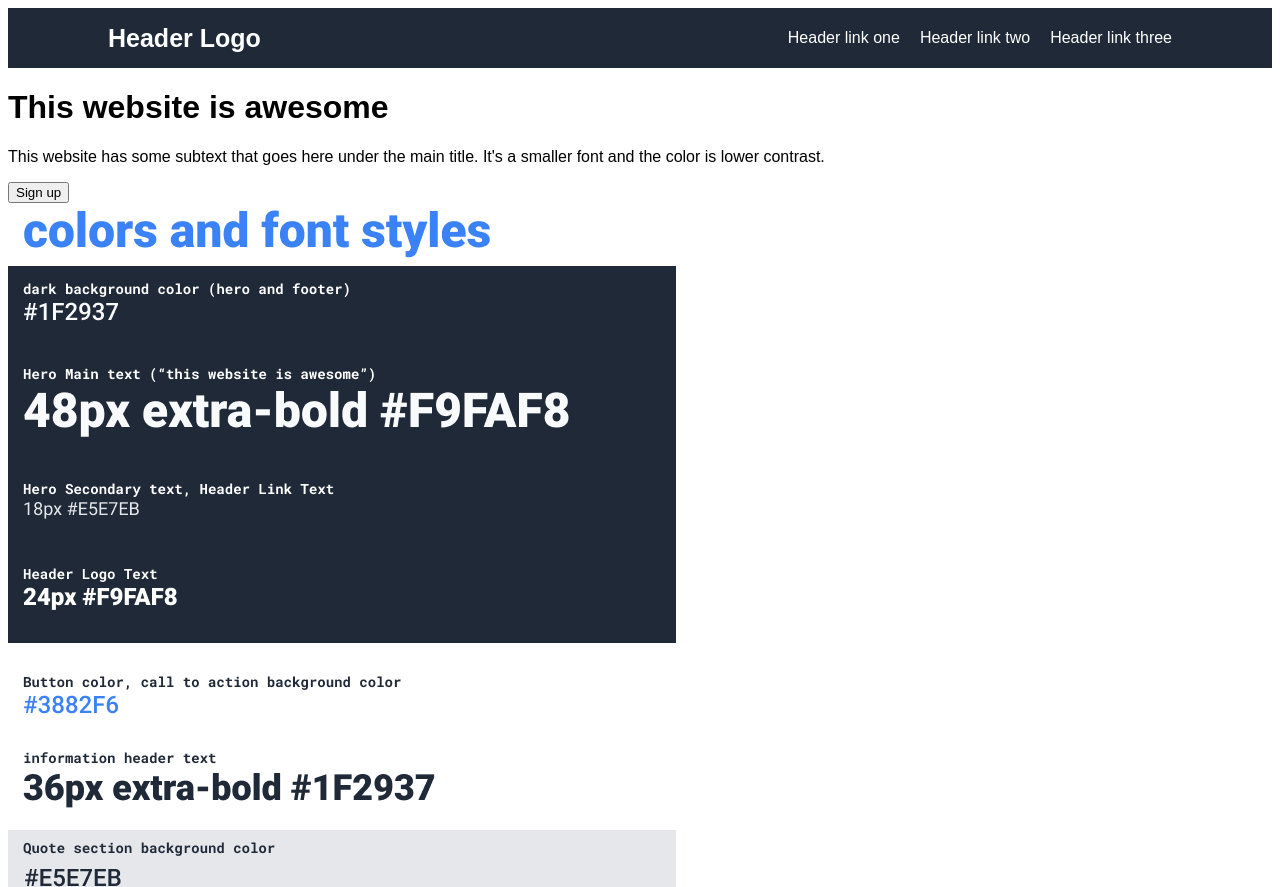
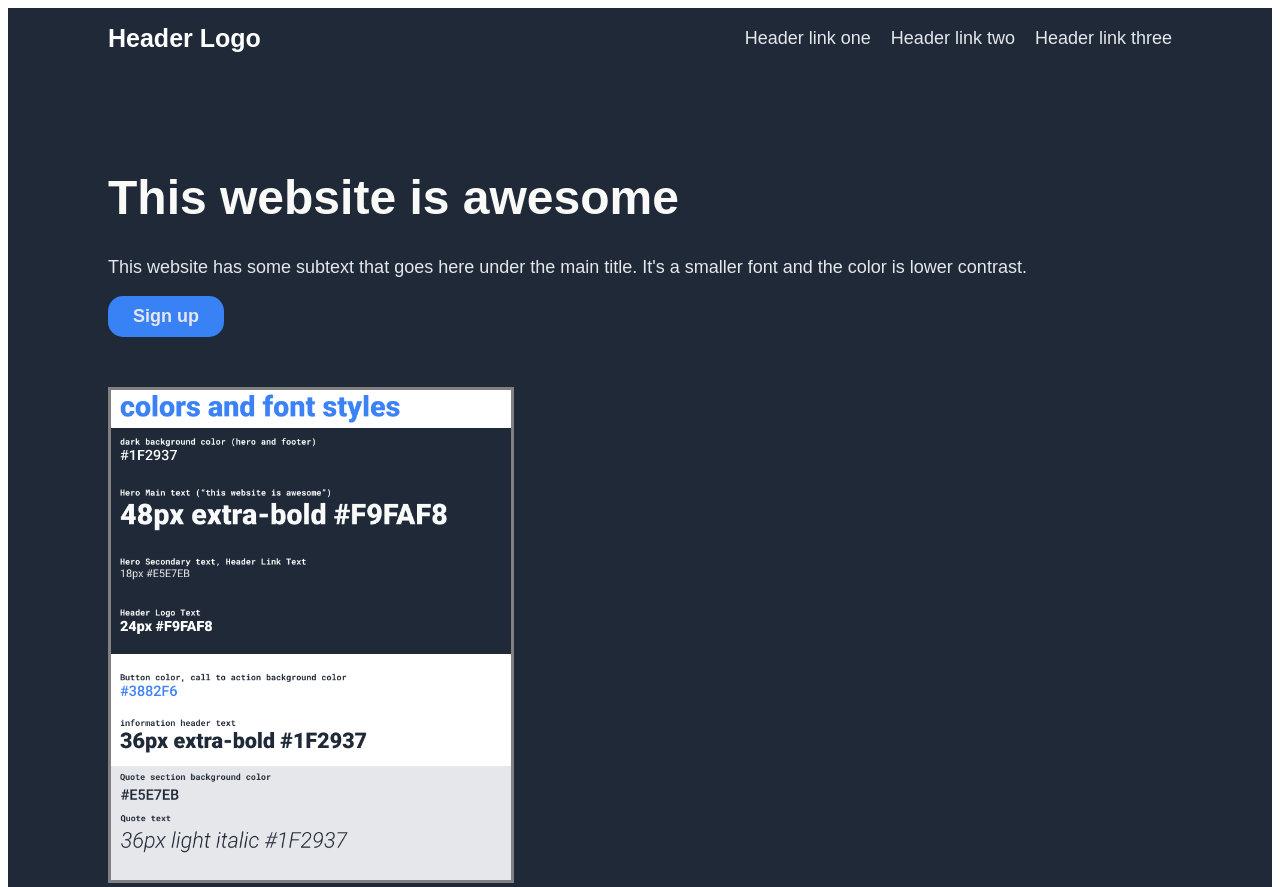
Before and after one commit to skibidibidop/project-landing-page, a plain HTML site: page index.html in a window 1280 px wide. Shown: the top 887 px of the page. Drawn offline with Linux system fonts and the light colour scheme.

Commit message:
Add style to hero section

```diff
--- a/index.html
+++ b/index.html
@@ -16,10 +16,10 @@
             </div>
         </div>
 
-        <div class="summary">
+        <div class="hero">
             <div>
-                <h1>This website is awesome</h1>
-                <p>This website has some subtext that goes here under the main title. It's a smaller font and
+                <h1 class="herohead">This website is awesome</h1>
+                <p class="herosub">This website has some subtext that goes here under the main title. It's a smaller font and
                     the color is lower contrast.
                 </p>
                 <button class="signup-top">Sign up</button>
--- a/style.css
+++ b/style.css
@@ -4,12 +4,13 @@ body {
 
 a {
     text-decoration: none;
-    color: white;
+    color: #e5e7eb;
 }
 
 .header {
     display: flex;
     flex: 1;
+    flex-wrap: wrap;
     height: 60px;
     background-color: #1f2937;
     color: white;
@@ -19,9 +20,13 @@ a {
 
 .links {
     display: flex;
+    flex: 1;
+    flex-wrap: wrap;
     margin-right: 100px;
     align-items: center;
+    justify-content: flex-end;
     gap: 20px;
+    font-size: 18px;
 }
 
 .logo {
@@ -32,3 +37,43 @@ a {
     font-size: 25px;
     font-weight: bold;
 }
+
+.hero {
+ display: flex;
+ flex: 1;
+ flex-wrap: wrap;
+ background-color: #1f2937;
+ align-items: center;
+ padding: 70px 100px;
+ gap: 50px;
+ justify-content: space-between;
+}
+
+.placeholder {
+    display: flex;
+    width: 400px;
+    height: auto;
+    border-color: grey;
+    border-style: solid;
+}
+
+.herohead {
+    font-size: 48px;
+    font-weight: extra-bold;
+    color: #f9faf8
+}
+
+.herosub {
+    color:#e5e7eb;
+    font-size: 18px;
+}
+
+.signup-top {
+    background-color: #3882F6;
+    color:#e5e7eb;
+    padding: 10px 25px 10px 25px;
+    border: none;
+    border-radius: 15px;
+    font-size: 18px;
+    font-weight: bold;
+}
```
